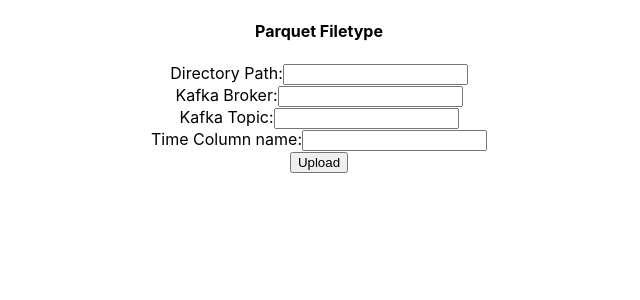
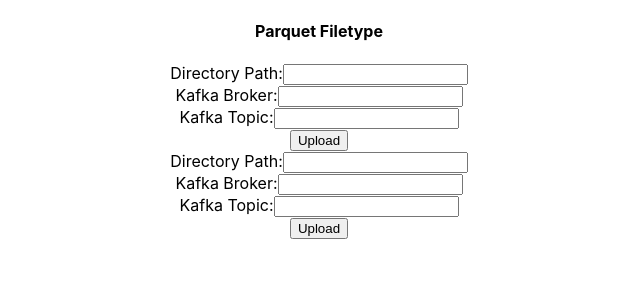
Before and after one commit to SupriyaVallarapu/KafkaSteelO, a React (Create React App) app in the folder Kafka-frontend/: page / in a window 1280 px wide. Shown: the top 300 px of the page, without its empty margins (321-961 px from the left). Built offline with nearby package versions, Linux system fonts and the light colour scheme.

Commit message:
frontend changes

```diff
--- a/Kafka-frontend/src/App.js
+++ b/Kafka-frontend/src/App.js
@@ -1,8 +1,8 @@
 //import logo from './logo.svg';
 import './App.css';
 import Filetypecsv from './components/Filetypecsv';
-//import Filetypelog from './components/Filetypelog';
-import Filetypeparquet from './components/Filetypeparquet';
+import Filetypelog from './components/Filetypelog';
+//import Filetypeparquet from './components/Filetypeparquet';
 function App() {
   return (
     <div className="App">
@@ -21,7 +21,10 @@
         </a>
       </header> */}
       <h4>Parquet Filetype</h4>
-<Filetypeparquet/>{/* <Filetypecsv/> */}
+{/* <Filetypeparquet/>
+ */}
+ <Filetypecsv/>
+ <Filetypelog/>
 
 {/* <h4>Log Filetype</h4>
       <Filetypelog/> */}
```
Also changed, not shown: Kafka-frontend/src/components/Filetypecsv.js (+5 -2 lines).
